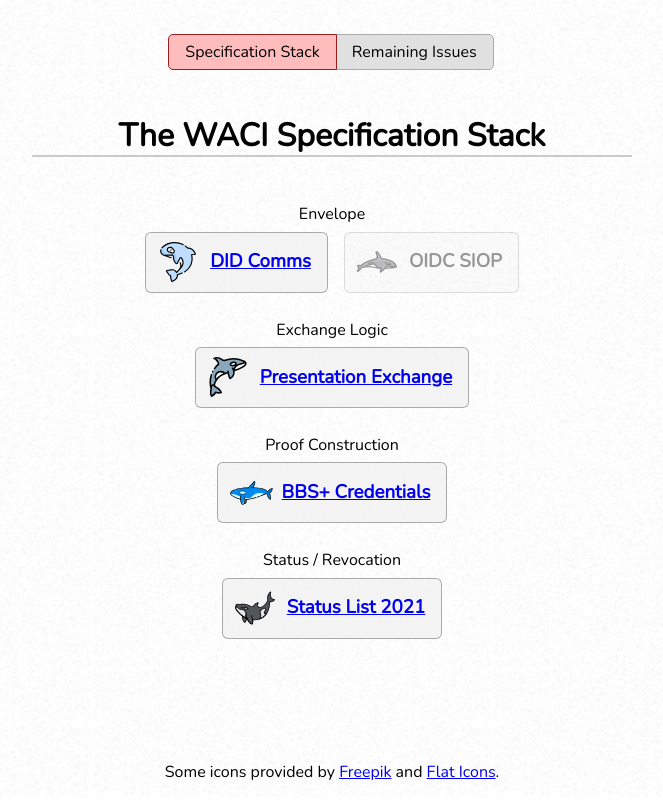
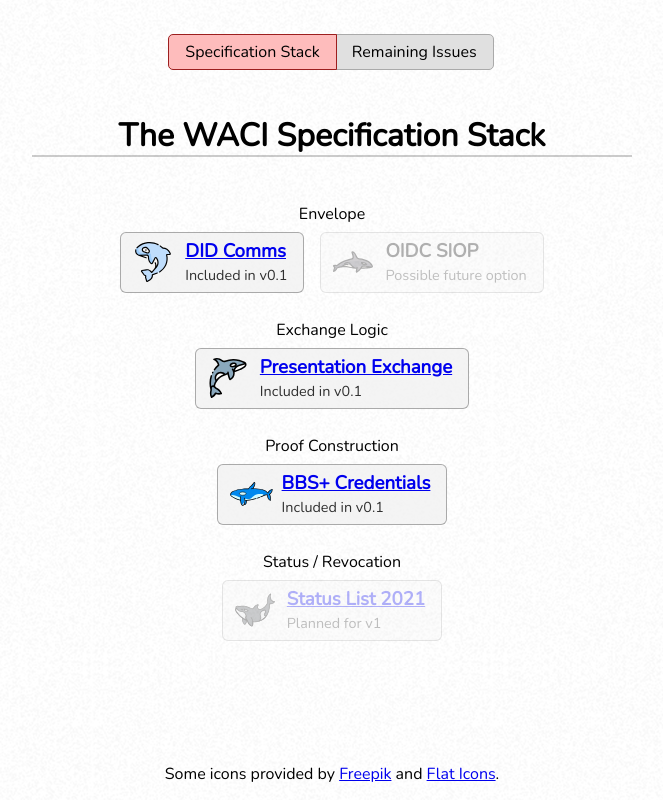
Before and after one commit to decentralized-identity/arewewaciyet, a plain HTML site: page index.html in a window 1280 px wide. Shown: the part 901-1701 px from the top of the page, without its empty margins (308-971 px from the left). Drawn offline with nearby package versions, Linux system fonts and the light colour scheme; no server answers.

Commit message:
update version targets + display

```diff
--- a/css/global.css
+++ b/css/global.css
@@ -68,19 +68,38 @@ body > footer {
   display: inline-block;
   box-sizing: border-box;
   margin: 0 0.5em 1.75em;
-  padding: 0 1em 0 4em;
+  padding: 0.5em 1em 0.5em 4em;
   background: rgb(240 240 240 / 75%) 0.75em center no-repeat;
   background-size: auto 2.5em;
   border: 1px solid rgb(0 0 0 / 30%);
   border-radius: 6px;
-  cursor: pointer;
+}
+
+#specs dd[version="future"], #specs dd[version="v1"] {
+  opacity: 0.3;
+}
+
+#specs dd:after {
+  font-size: 90%;
+  opacity: 0.8;
+}
+
+#specs dd[version="v0.1"]:after {
+  content: "Included in " attr(version);
+}
+
+#specs dd[version="v1"]:after {
+  content: "Planned for " attr(version);
+}
+
+#specs dd[version="future"]:after {
+  content: "Possible future option";
 }
 
 #specs dd:nth-of-type(1) {
   background-image: url(../images/orca-1.svg);
 }
 #specs dd:nth-of-type(2) {
-  opacity: 0.4;
   background-image: url(../images/orca-5.svg);
 }
 #specs dd:nth-of-type(3) {
@@ -92,6 +111,10 @@ body > footer {
 }
 #specs dd:nth-of-type(5) {
   background-image: url(../images/orca-4.svg);
+}
+
+#specs dd  h3 {
+  margin: 0 0 0.2em;
 }
 
 #specs img {
--- a/index.html
+++ b/index.html
@@ -67,37 +67,32 @@
 
         <dl id="specs">
           <dt>Envelope</dt>
-          <dd>
+          <dd version="v0.1">
             <a href="https://identity.foundation/didcomm-messaging/spec/">
               <h3>DID Comms</h3>
-              <p></p>
             </a>
           </dd>
-          <dd>
+          <dd version="future">
             <a data-href="https://bitbucket.org/openid/connect/src/master/openid-connect-self-issued-v2-1_0.md">
               <h3>OIDC SIOP</h3>
-              <p></p>
             </a>
           </dd>
           <dt>Exchange Logic</dt>
-          <dd>
+          <dd version="v0.1">
             <a href="https://identity.foundation/presentation-exchange/spec/v1.0.0/">
               <h3>Presentation Exchange</h3>
-              <p></p>
             </a>
           </dd>
           <dt>Proof Construction</dt>
-          <dd>
+          <dd version="v0.1">
             <a href="https://w3c-ccg.github.io/ldp-bbs2020/">
               <h3>BBS+ Credentials</h3>
-              <p></p>
             </a>
           </dd>
           <dt>Status / Revocation</dt>
-          <dd>
+          <dd version="v1">
             <a href="https://w3c-ccg.github.io/vc-status-list-2021/">
               <h3>Status List 2021</h3>
-              <p></p>
             </a>
           </dd>
         </dl>
```
